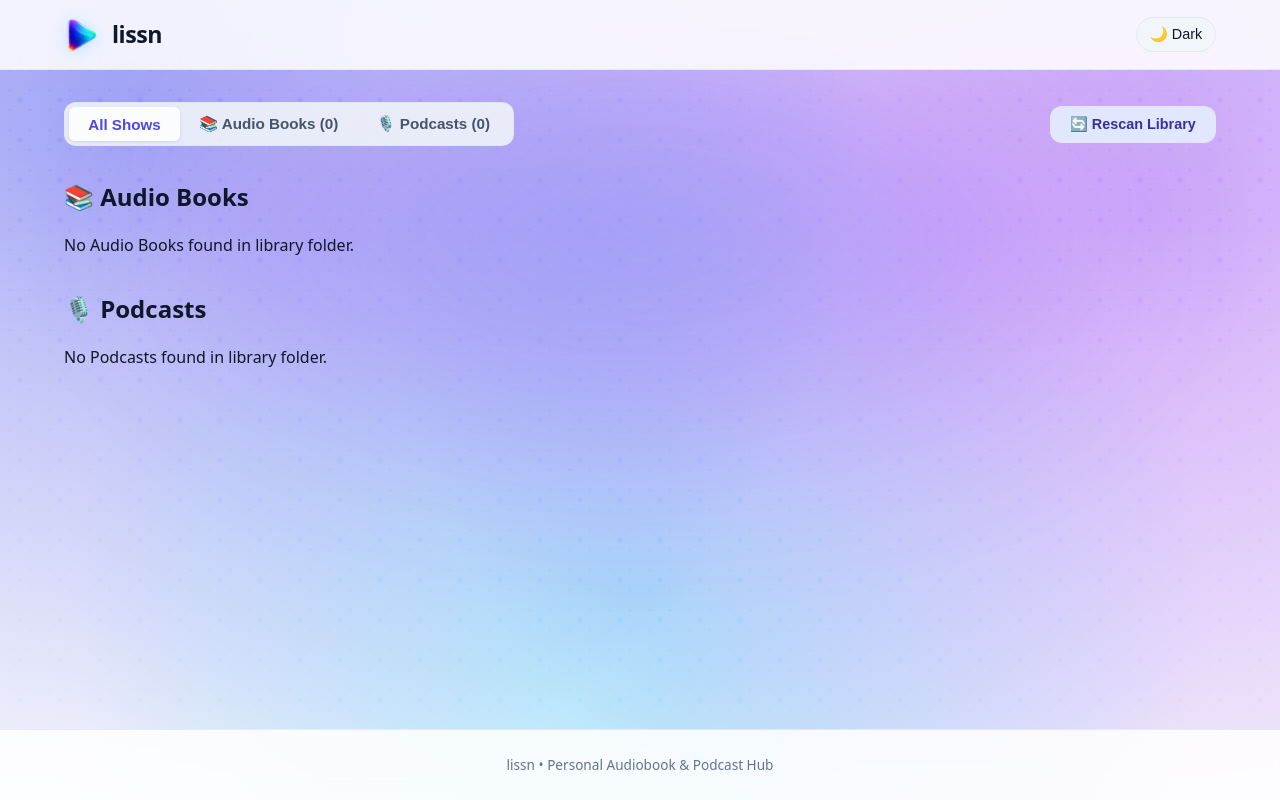
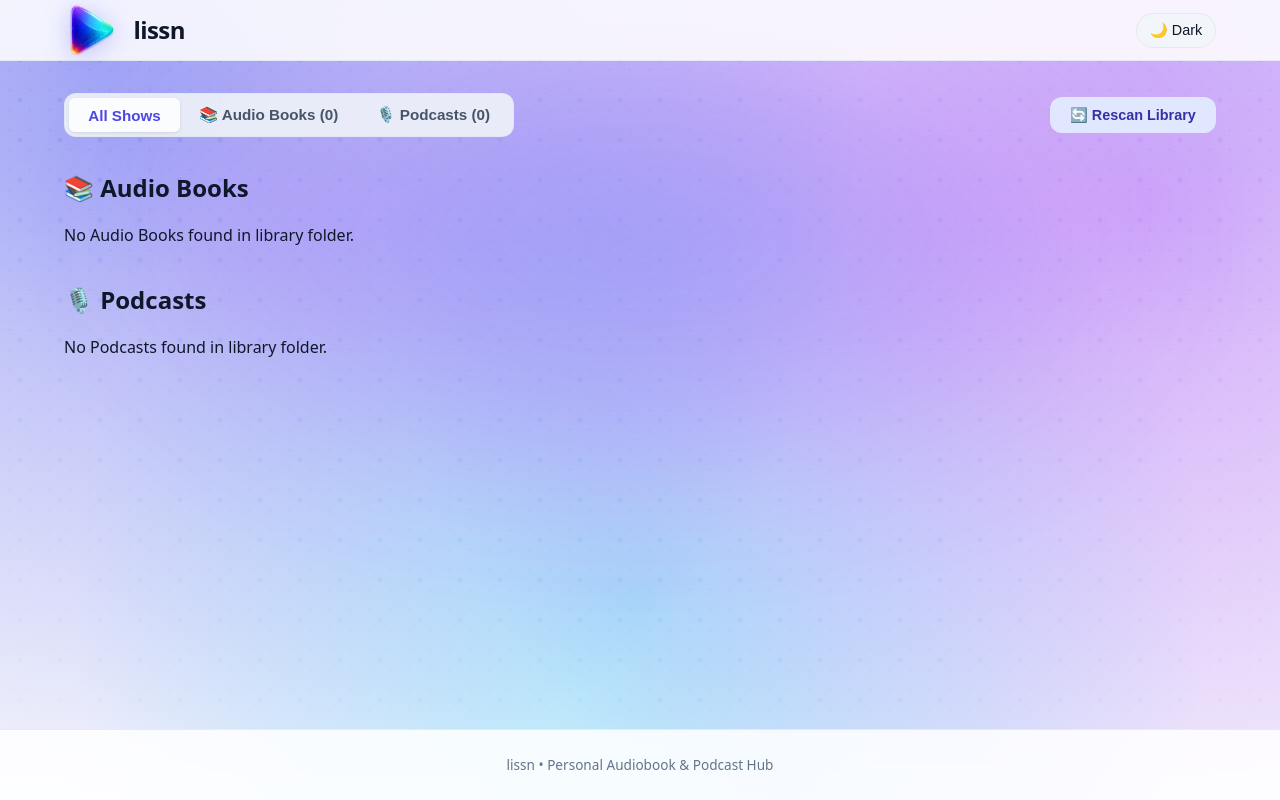
Before and after one commit to jakobbg/lissn, a FastAPI app: page / in a window 1280 px wide. Run offline with FastAPI, Linux system fonts and the light colour scheme; data that the repository does not hold is empty; some libraries are stand-ins or nearby versions.

Commit message:
✨ Update favicons from new logo.png and add overhanging floating top header logo effect
- 🔄 Regenerated all downsampled favicon sizes (favicon.ico, favicon-32x32.png, apple-touch-icon.png, android-chrome-512x512.png) from updated transparent logo.png.
- 🎨 Enlarged brand logo display size to 3.5rem (56px) with negative vertical margins (-0.65rem) to float elegantly above/below the site header bar without expanding header height or pushing down page content.
- 💫 Enhanced springy 3D scale, tilt-rotation (-6deg), and drop-shadow glow hover transition.

```diff
--- a/src/lissn/static/style.css
+++ b/src/lissn/static/style.css
@@ -220,39 +220,47 @@ a:focus-visible, button:focus-visible, input:focus-visible {
 .header-container {
   max-width: 1200px;
   margin: 0 auto;
-  padding: 1rem 1.5rem;
+  padding: 0.75rem 1.5rem;
   display: flex;
   align-items: center;
   justify-content: space-between;
+  height: 3.75rem;
 }
 
 .brand-link {
   display: flex;
   align-items: center;
-  gap: 0.75rem;
+  gap: 0.85rem;
   text-decoration: none;
   color: var(--text-primary);
   font-weight: 800;
-  font-size: 1.45rem;
-  letter-spacing: -0.02em;
+  font-size: 1.5rem;
+  letter-spacing: -0.025em;
+  position: relative;
+  overflow: visible;
   transition: opacity var(--transition-fast);
 }
 
 .brand-link:hover {
-  opacity: 0.92;
+  opacity: 0.95;
 }
 
 .brand-logo {
-  width: 2.25rem;
-  height: 2.25rem;
+  width: 3.5rem;
+  height: 3.5rem;
   object-fit: contain;
-  filter: drop-shadow(0 2px 8px rgba(56, 189, 248, 0.3));
-  transition: transform var(--transition-normal), filter var(--transition-normal);
+  margin-top: -0.65rem;
+  margin-bottom: -0.65rem;
+  position: relative;
+  z-index: 105;
+  filter: drop-shadow(0 4px 12px rgba(99, 102, 241, 0.35));
+  transition: transform 0.28s cubic-bezier(0.34, 1.56, 0.64, 1), filter 0.28s ease;
+  will-change: transform, filter;
 }
 
 .brand-link:hover .brand-logo {
-  transform: scale(1.08) rotate(-4deg);
-  filter: drop-shadow(0 4px 14px rgba(129, 140, 248, 0.55));
+  transform: scale(1.18) rotate(-6deg) translateY(-2px);
+  filter: drop-shadow(0 6px 18px rgba(99, 102, 241, 0.65)) drop-shadow(0 0 10px rgba(56, 189, 248, 0.5));
 }
 
 .nav-actions {
--- a/src/lissn/templates/index.html
+++ b/src/lissn/templates/index.html
@@ -19,7 +19,7 @@
   <header class="site-header">
     <div class="header-container">
       <a href="/" class="brand-link" aria-label="lissn homepage">
-        <img src="/static/logo.png" alt="lissn logo" class="brand-logo" width="36" height="36">
+        <img src="/static/logo.png" alt="lissn logo" class="brand-logo" width="56" height="56">
         <span>lissn</span>
       </a>
       <div class="nav-actions">
--- a/src/lissn/templates/show.html
+++ b/src/lissn/templates/show.html
@@ -35,7 +35,7 @@
   <header class="site-header">
     <div class="header-container">
       <a href="/" class="brand-link" aria-label="lissn homepage">
-        <img src="/static/logo.png" alt="lissn logo" class="brand-logo" width="36" height="36">
+        <img src="/static/logo.png" alt="lissn logo" class="brand-logo" width="56" height="56">
         <span>lissn</span>
       </a>
       <div class="nav-actions">
```
Also changed, not shown: src/lissn/static/android-chrome-512x512.png, src/lissn/static/apple-touch-icon.png, src/lissn/static/favicon-32x32.png, src/lissn/static/favicon.ico.
